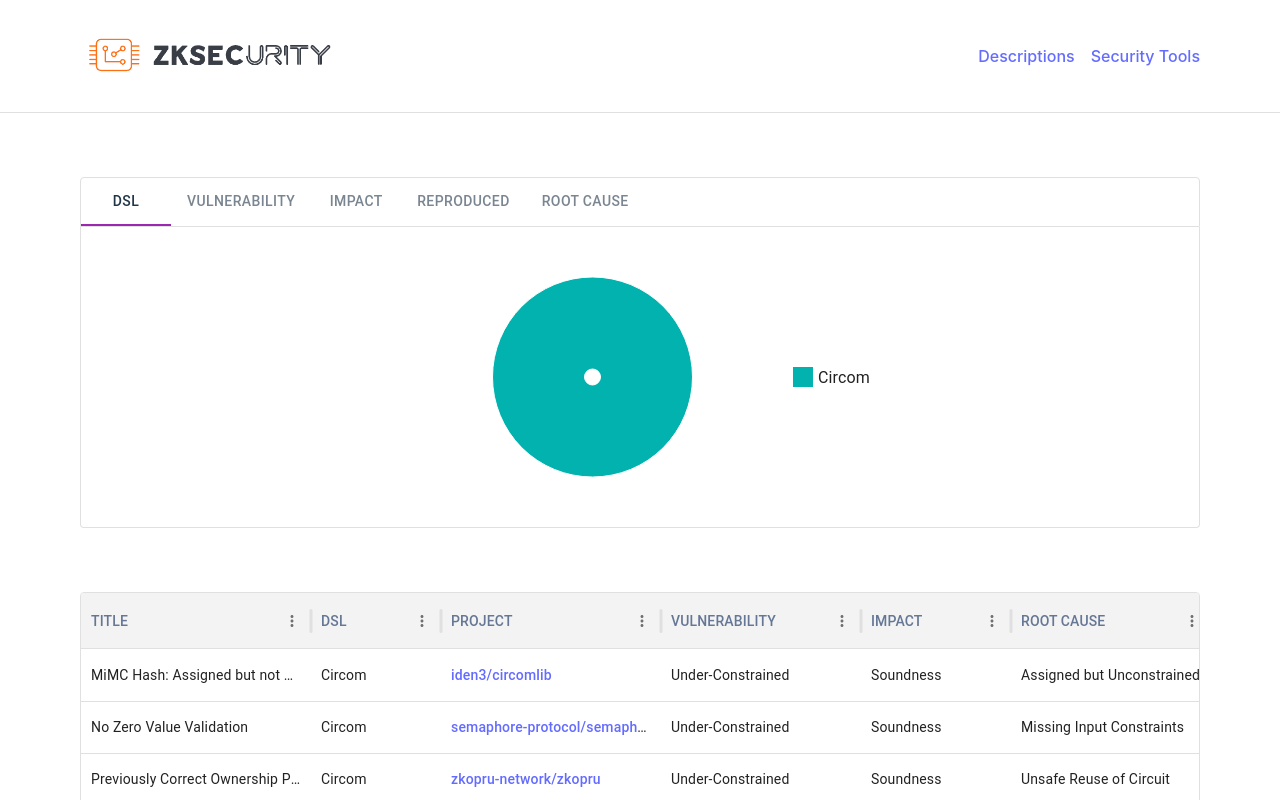
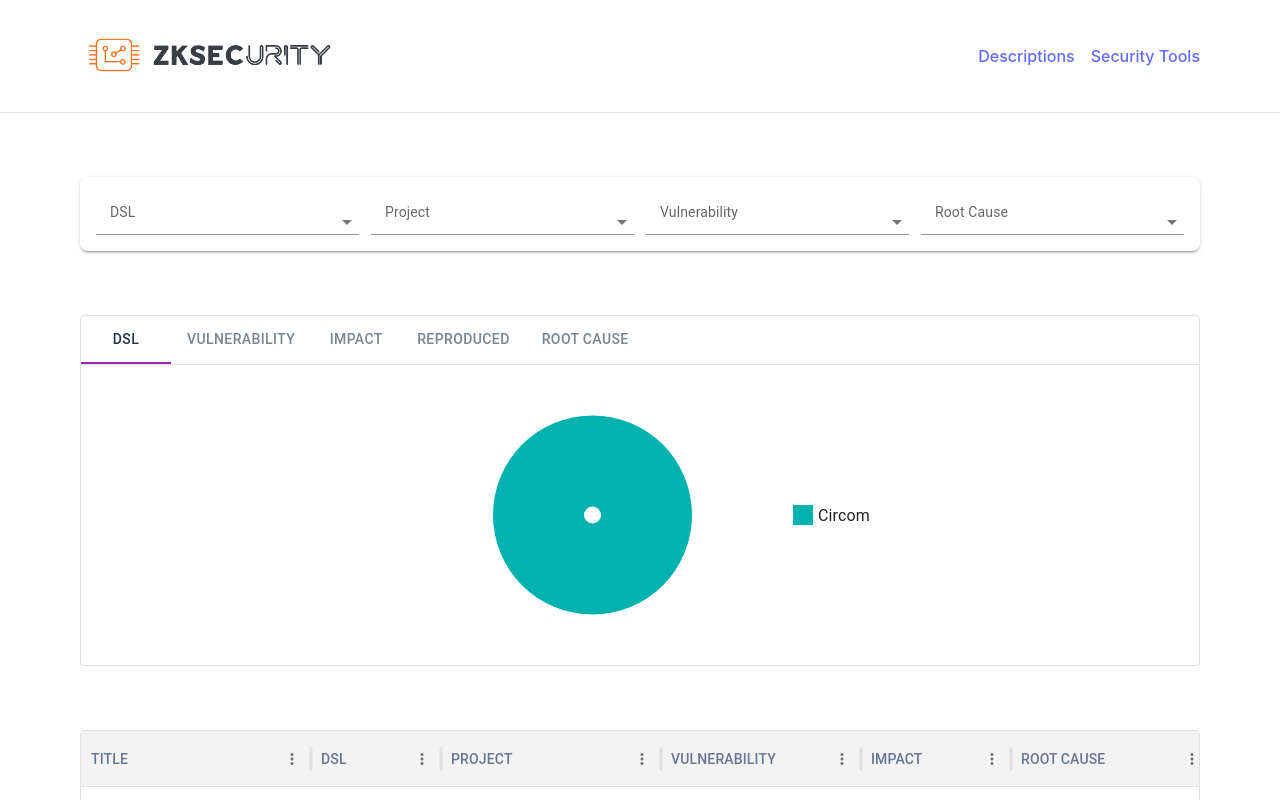
Before and after one commit to zksecurity/zkbugs-website, a React (Vite) app: page / in a window 1280 px wide. Shown: the top 800 px of the page. Built offline with nearby package versions, Linux system fonts and the light colour scheme.

Commit message:
create and add BugsFilters

```diff
--- /dev/null
+++ b/src/components/bugs-filters/BugsFilters.jsx
@@ -0,0 +1,100 @@
+import PropTypes from "prop-types";
+import { styled } from "@mui/material";
+import { useBugsAvailableFilters } from "../../hooks/useBugsAvailableFilters";
+import Select from "../select/Select";
+import { useCallback, useState } from "react";
+import { getTrimmedPathFromUrl } from "../../utils/transformations";
+
+const FILTERS = ["dsl", "vulnerability", "project", "reproduced", "rootCause"];
+
+const renderFilterLabel = (filter, value) => {
+  if (filter === "project") {
+    return getTrimmedPathFromUrl(value);
+  }
+  return value;
+};
+
+const ContainerStyled = styled("div")(({ theme }) => ({
+  display: "flex",
+  gap: "0.75rem",
+  padding: "1rem",
+  borderRadius: "0.5rem",
+  backgroundColor: theme.palette.background.paper,
+  boxShadow: theme.shadows[2],
+}));
+
+function BugsFilters({ data, onChange }) {
+  const availableFilters = useBugsAvailableFilters(
+    data,
+    FILTERS,
+    renderFilterLabel
+  );
+
+  const [filters, setFilters] = useState({
+    dsl: "",
+    vulnerability: "",
+    project: "",
+    rootCause: "",
+  });
+
+  const handleFilterChange = useCallback(
+    (field) => (event) => {
+      const newFilters = { ...filters, [field]: event.target.value ?? "" };
+      setFilters(newFilters);
+      onChange?.(newFilters);
+    },
+    [filters, onChange]
+  );
+
+  return (
+    <ContainerStyled>
+      <Select
+        label="DSL"
+        options={availableFilters.dsl}
+        value={filters.dsl}
+        onChange={handleFilterChange("dsl")}
+      />
+      <Select
+        label="Project"
+        options={availableFilters.project}
+        value={filters.project}
+        onChange={handleFilterChange("project")}
+      />
+      <Select
+        label="Vulnerability"
+        options={availableFilters.vulnerability}
+        value={filters.vulnerability}
+        onChange={handleFilterChange("vulnerability")}
+      />
+      <Select
+        label="Root Cause"
+        options={availableFilters.rootCause}
+        value={filters.rootCause}
+        onChange={handleFilterChange("rootCause")}
+      />
+    </ContainerStyled>
+  );
+}
+
+export default BugsFilters;
+
+BugsFilters.propTypes = {
+  data: PropTypes.arrayOf(
+    PropTypes.shape({
+      dsl: PropTypes.string,
+      impact: PropTypes.string,
+      id: PropTypes.string,
+      title: PropTypes.string,
+      reproduced: PropTypes.bool,
+      rootCause: PropTypes.string,
+      vulnerability: PropTypes.string,
+      similarBugs: PropTypes.arrayOf(PropTypes.string),
+      source: PropTypes.shape({
+        variant: PropTypes.string,
+        variantName: PropTypes.string,
+        sourceLink: PropTypes.string,
+      }),
+    })
+  ),
+  onChange: PropTypes.func,
+};
--- /dev/null
+++ b/src/hooks/useBugsAvailableFilters.js
@@ -0,0 +1,35 @@
+const getAvailableFilters = (data = [], filterFields = [], renderLabel) => {
+  const filtersSets = {};
+
+  // Create a set for each filter
+  data.forEach((bug) => {
+    filterFields.forEach((filter) => {
+      if (!filtersSets[filter]) {
+        filtersSets[filter] = new Set();
+      }
+      filtersSets[filter].add(bug[filter]);
+    });
+  });
+
+  const filters = {};
+
+  // Convert sets to options arrays
+  Object.entries(filtersSets).forEach(([filter, valuesSet]) => {
+    filters[filter] = Array.from(valuesSet).map((value) => ({
+      value,
+      label: renderLabel ? renderLabel(filter, value) : value,
+    }));
+  });
+
+  return filters;
+};
+
+export const useBugsAvailableFilters = (
+  data = [],
+  filterFields = [],
+  renderLabel
+) => {
+  const filters = getAvailableFilters(data, filterFields, renderLabel);
+
+  return filters;
+};
--- a/src/pages/home/HomePage.jsx
+++ b/src/pages/home/HomePage.jsx
@@ -2,10 +2,16 @@ import { styled } from "@mui/material";
 import BugsTable from "../../components/bugs-table/BugsTable";
 import Container from "../../components/layout/Container";
 import ChartsSection from "../../components/charts-section/ChartsSection";
+import BugsFilters from "../../components/bugs-filters/BugsFilters";
 import { useBugs } from "../../hooks/useBugs";
 
 const SectionContainer = styled(Container)({
   marginTop: "4rem",
+  "&.filters-section": {
+    position: "sticky",
+    top: "57px",
+    zIndex: 10,
+  },
 });
 
 function HomePage() {
@@ -13,6 +19,9 @@ function HomePage() {
 
   return (
     <>
+      <SectionContainer className="filters-section">
+        <BugsFilters data={bugsData} />
+      </SectionContainer>
       <SectionContainer>
         <ChartsSection data={bugsData} />
       </SectionContainer>
```
